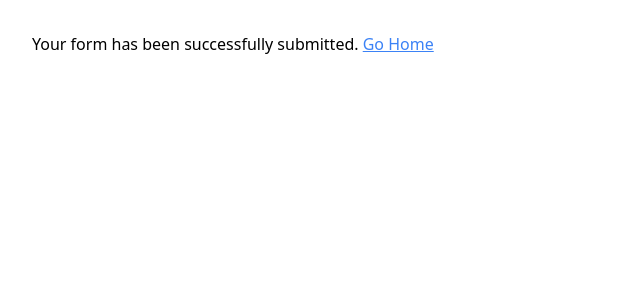
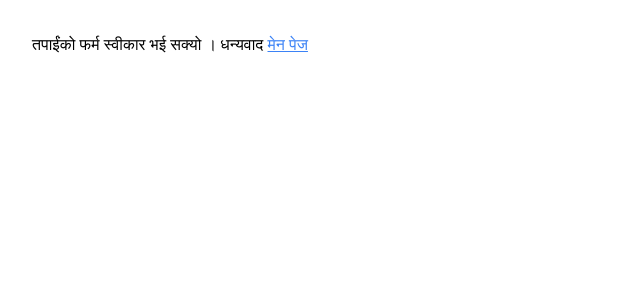
Before and after one commit to tejmagar/gwala, a Django app: page /success/ in a window 1280 px wide. Shown: the top 300 px of the page, without its empty margins (0-640 px from the left). Run offline with Django 4.2, Linux system fonts and the light colour scheme; style sheets or scripts are compiled from the project's sources.

Commit message:
Update success.html

```diff
--- a/templates/success.html
+++ b/templates/success.html
@@ -3,7 +3,7 @@
 
 {% block content %}
     <div class="p-8">
-        Your form has been successfully submitted.
-        <a href="/" class="text-blue-500 underline">Go Home</a>
+        तपाईंको फर्म स्वीकार भई सक्यो । धन्यवाद
+        <a href="/" class="text-blue-500 underline">मेन पेज</a>
     </div>
 {% endblock %}
```
